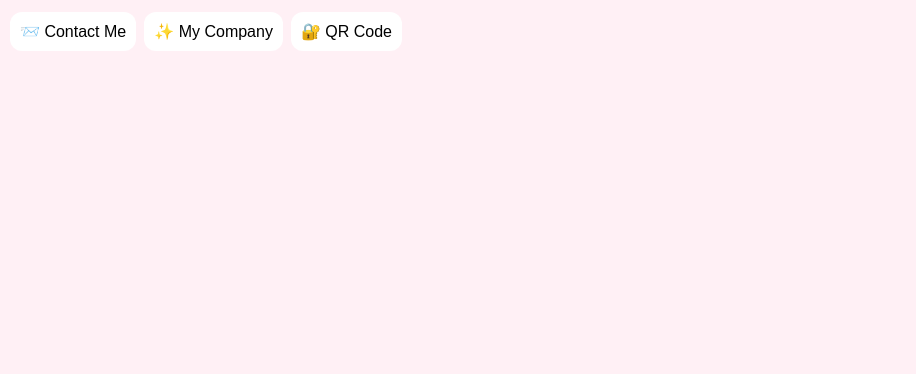
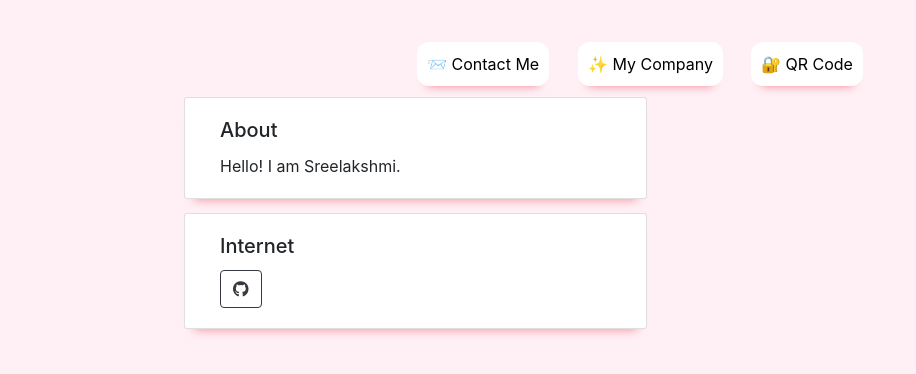
Before and after one commit to sreekb22/portfolio, a plain HTML site: page index.html in a window 1280 px wide. Shown: the whole page, without its empty margins (0-916 px from the left). Drawn offline with nearby package versions, Linux system fonts and the light colour scheme.

Commit message:
cards and btns added

```diff
--- a/index.html
+++ b/index.html
@@ -3,13 +3,43 @@
 <head>
     <meta charset="UTF-8">
     <meta name="viewport" content="width=device-width, initial-scale=1.0">
+
+    <script src="https://kit.fontawesome.com/97a0227a13.js" crossorigin="anonymous"></script>
+
+
+    <link rel="stylesheet" href="https://stackpath.bootstrapcdn.com/bootstrap/4.4.1/css/bootstrap.min.css" integrity="sha384-Vkoo8x4CGsO3+Hhxv8T/Q5PaXtkKtu6ug5TOeNV6gBiFeWPGFN9MuhOf23Q9Ifjh" crossorigin="anonymous">
     <link rel="stylesheet" href="style.css">
-    <title>Sreelakshmi</title>
+
+   <title>Sreelakshmi</title>
 </head>
 <body>
-    <button class="button top-btn"> 📨 Contact Me</button>
-    <button class="button top-btn"> ✨ My Company </button>
-    <button class="button top-btn"> 🔐 QR Code</button>
+
+    <div class="top-space">
+        <button class="button top-btn elem btn-sml"> 📨 Contact Me</button>
+        <button class="button top-btn elem btn-sml"> ✨ My Company </button>
+        <button class="button top-btn elem btn-sml"> 🔐 QR Code</button>
+    </div>
+
+
+
+
+        <div class="row">
+            <div class="card elem col-lg-6">
+                  <div class="card-body">
+                  <h5 class="card-title">About</h5>
+                  <p class="card-text">Hello! I am Sreelakshmi.</p>
+                  </div>
+              </div>
+
+              <div class="card elem col-lg-6">
+                <div class="card-body">
+                <h5 class="card-title">Internet</h5>
+                <a href="https://github.com/sreekb22" class="btn btn-outline-dark"><i class="fab fa-github"></i>
+                </a>
+              </div>
+            </div>
+        </div>
+
 
     <script src="https://ajax.googleapis.com/ajax/libs/jquery/3.4.1/jquery.min.js"></script>
     <script src="index.js"></script>
--- a/index.js
+++ b/index.js
@@ -1,8 +1,8 @@
-$(".top-btn").hover(
-    function () {
-      $(this).addClass("hvr-grow-shadow");
-    },
-    function () {
-      $(this).removeClass("hvr-grow-shadow");
-    }
-  );
+// $(".top-btn").hover(
+//     function () {
+//       $(this).addClass("hvr-grow-shadow");
+//     },
+//     function () {
+//       $(this).removeClass("hvr-grow-shadow");
+//     }
+//   );
--- a/style.css
+++ b/style.css
@@ -1,6 +1,25 @@
 body{
 
     background-color: #fff0f5;
+    padding: 3% 15%;
+    text-align: center;
+}
+
+.top-space{
+
+  margin: 0 auto 0 auto;
+
+
+}
+
+.card{
+
+  background-color: white;
+  width: 40%;
+  height: auto;
+  border-radius: 3px;
+  text-align: left;
+  margin: 7px 7px;
 }
 
 /* Top Buttons */
@@ -14,28 +33,33 @@ body{
     text-decoration: none;
     display: inline-block;
     font-size: 16px;
-    margin: 4px 2px;
+    margin: 4px 12px;
   }
 
 
-  .top-btn{border-radius: 12px;}
+  .top-btn{
+    border-radius: 12px;
+  }
 
 
 
 /* Grow Shadow */
-.hvr-grow-shadow {
-    display: inline-block;
-    vertical-align: middle;
+.elem{
+    /* display: inline-block; */
+    /* vertical-align: middle; */
     -webkit-transform: perspective(1px) translateZ(0);
     transform: perspective(1px) translateZ(0);
-    box-shadow: 0 0 1px rgba(0, 0, 0, 0);
+    box-shadow: 0 10px 10px -10px rgba(241, 130, 141,1);
     -webkit-transition-duration: 0.3s;
     transition-duration: 0.3s;
     -webkit-transition-property: box-shadow, transform;
     transition-property: box-shadow, transform;
   }
-  .hvr-grow-shadow:hover, .hvr-grow-shadow:focus, .hvr-grow-shadow:active {
-    box-shadow: 0 10px 10px -10px rgba(0, 0, 0, 0.5);
+  .elem:hover,.elem:focus, .elem:active {
+    /* box-shadow: 0 10px 10px -10px rgba(241, 130, 141,1); */
+    box-shadow: 0 0 1px rgba(0,0,0, 0);
+    /* border-style: solid;
+    border-color:  red; */
     -webkit-transform: scale(1.1);
     transform: scale(1.1);
   }
```
